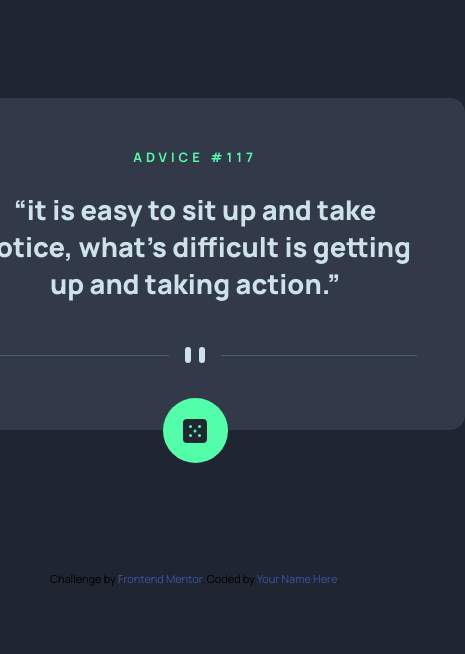
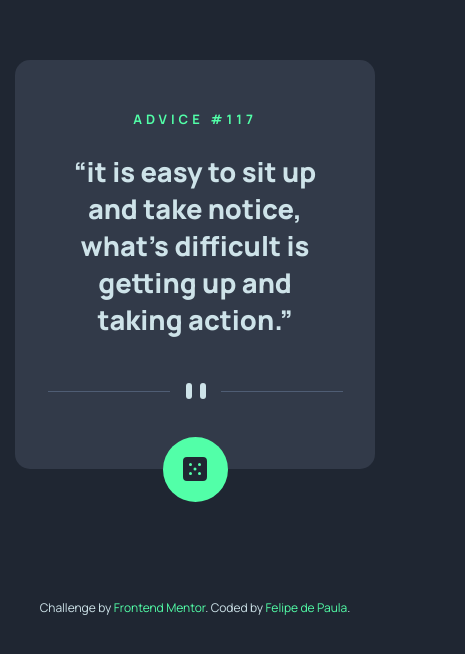
Before and after one commit to FelipeDDP/advice-generator-with-js-and-api, a plain HTML site: page index.html in a window 390 px wide. Shown: the part 158-812 px from the top of the page, 465 px wide, since content can reach past the window. Drawn offline with Linux system fonts and the light colour scheme.

Commit message:
Responsiveness for mobile added

```diff
--- a/index.html
+++ b/index.html
@@ -11,6 +11,7 @@
 
   <link rel="stylesheet" href="./src/css/reset.css">
   <link rel="stylesheet" href="./src/css/style.css">
+  <link rel="stylesheet" href="./src/css/responsive.css">
 
   <link rel="preconnect" href="https://fonts.googleapis.com">
   <link rel="preconnect" href="https://fonts.gstatic.com" crossorigin>
@@ -23,14 +24,17 @@
     <div class="advice-box">
       <h2 class="title">Advice #<span>117</span></h2>
       <p class="advice">“it is easy to sit up and take notice, what's difficult is getting up and taking action.”</p>
-      <img class="divider" src="./src/images/pattern-divider-desktop.svg" alt="Pattern divider">
+      <div class="divider">
+        <img class="img-desktop" src="./src/images/pattern-divider-desktop.svg" alt="Pattern divider">
+        <img class="img-mobile" src="./src/images/pattern-divider-mobile.svg" alt="">
+      </div>
       <button class="btn-new-advice">
         <img src="./src/images/icon-dice.svg" alt="Icon dice">
       </button>
     </div>
     <div class="attribution">
       Challenge by <a href="https://www.frontendmentor.io?ref=challenge" target="_blank">Frontend Mentor</a>.
-      Coded by <a href="#">Your Name Here</a>.
+      Coded by <a href="https://www.linkedin.com/in/felipe-de-paula/">Felipe de Paula</a>.
     </div>
   </main>
 
--- /dev/null
+++ b/src/css/responsive.css
@@ -0,0 +1,15 @@
+@media (max-width: 500px) {
+    .container .advice-box .divider .img-desktop {
+        display: none;
+    }
+
+    .container .advice-box .divider .img-mobile {
+        display: block;
+    }
+}
+
+@media (max-width: 375px) {
+    html {
+        font-size: 50%;
+    }
+}
--- a/src/css/style.css
+++ b/src/css/style.css
@@ -16,11 +16,10 @@ body {
     flex-direction: column;
     justify-content: flex-start;
     align-items: center;
-    width: 54rem;
-    height: 33.2rem;
+    max-width: 54rem;
     border-radius: 15px;
     position: relative;
-    padding: 5rem 5rem;
+    margin-inline: 1.5rem;
 }
 
 .container .advice-box .title {
@@ -28,6 +27,7 @@ body {
     text-transform: uppercase;
     font-size: 1.3rem;
     letter-spacing: 0.4rem;
+    padding-top: 5rem;
     padding-bottom: 2.5rem;
 }
 
@@ -36,11 +36,17 @@ body {
     font-size: 2.72rem;
     font-weight: 800;
     text-align: center;
+    padding-inline: 5rem;
     padding-bottom: 4.5rem;
+
 }
 
 .container .advice-box .divider {
-    justify-content: flex-end;
+    padding-bottom: 7rem;
+}
+
+.container .advice-box .divider .img-mobile {
+    display: none;
 }
 
 .container .advice-box .btn-new-advice {
@@ -62,12 +68,13 @@ body {
 
 /* FOOTER */
 .attribution {
-    font-size: 11px;
+    color: hsl(193, 38%, 86%);
+    font-size: 1.2rem;
     text-align: center;
     position: absolute;
-    bottom: 10rem;
+    bottom: 7rem;
   }
 
   .attribution a {
-    color: hsl(228, 45%, 44%);
+    color: hsl(150, 100%, 66%);
   }
```
